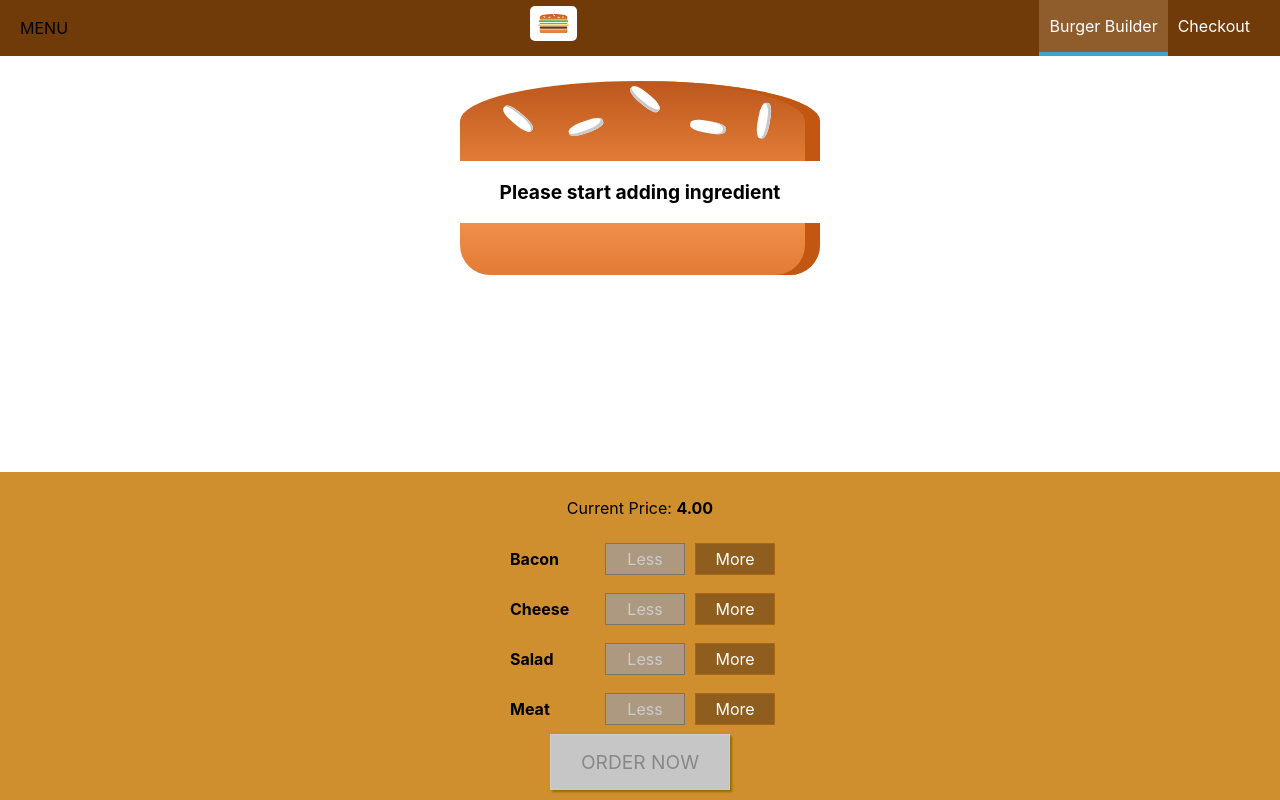
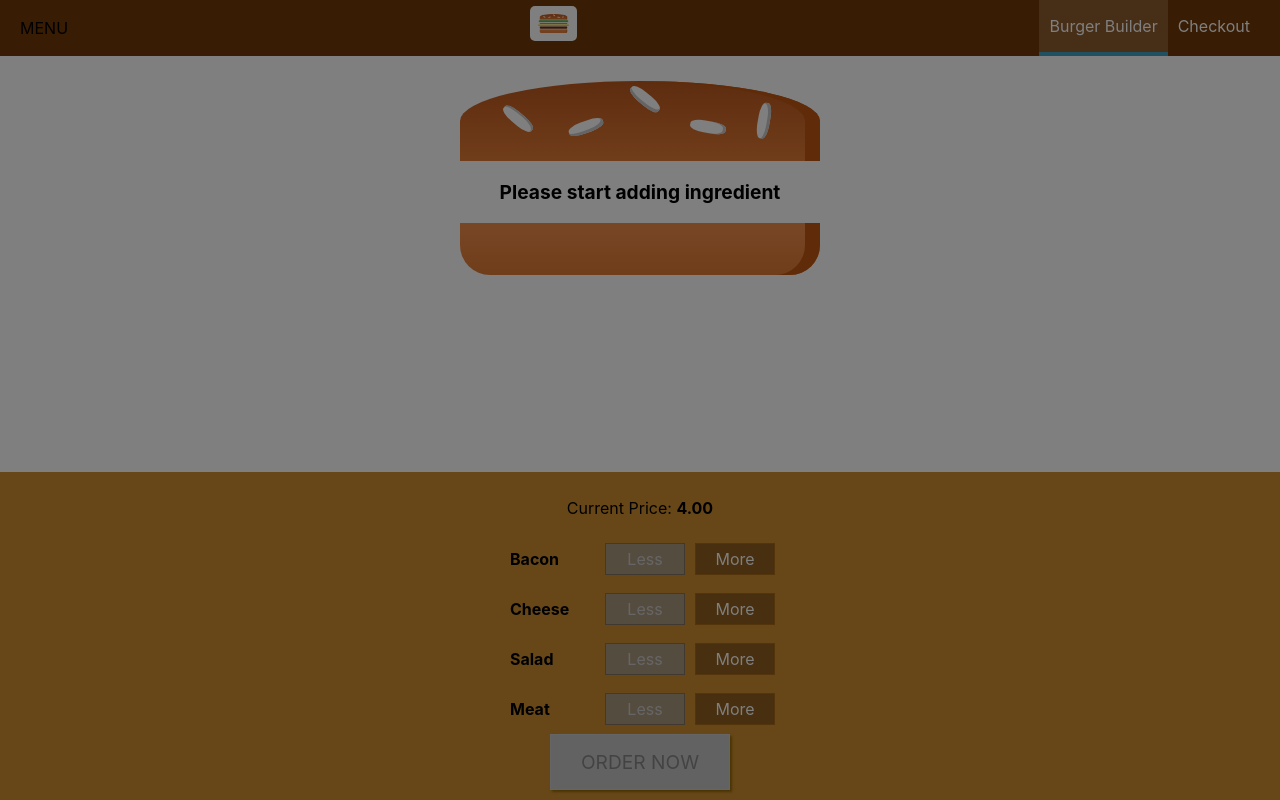
Before and after one commit to lununglee/BurgerBuilder, a React (Create React App) app: page / in a window 1280 px wide. Built offline with nearby package versions, Linux system fonts and the light colour scheme.

Commit message:
R28 - Reusing the Backdrop

```diff
--- a/src/components/Layout/Layout.js
+++ b/src/components/Layout/Layout.js
@@ -1,4 +1,4 @@
-import React from 'react';
+import React, { Component } from 'react';
 
 import styles from './Layout.module.css'
 
@@ -6,16 +6,29 @@ import Aux from '../../hoc/Aux'
 import Toolbar from '../Navigation/Toolbar/Toolbar'
 import SideDrawer from '../Navigation/SideDrawer/SideDrawer'
 
-const layout = (props) => {
+class Layout extends Component {
+
+	state = {
+		showSideDrawer: true
+	}
+
+	sideDrawerCloseHandler = () => {
+		this.setState({showSideDrawer: false})
+	}
+
+	render () {
 		return (
 			<Aux>
 				<Toolbar />
-			<SideDrawer />
+				<SideDrawer
+					open={this.state.showSideDrawer}
+					close={this.sideDrawerCloseHandler}/>
 				<main className={styles.Content}>
-				{props.children}
+					{this.props.children}
 				</main>
 			</Aux>
 		)
 	}
+}
 
-export default layout
+export default Layout
--- a/src/components/Navigation/SideDrawer/SideDrawer.js
+++ b/src/components/Navigation/SideDrawer/SideDrawer.js
@@ -2,12 +2,20 @@ import React from 'react'
 
 import styles from './SideDrawer.module.css'
 
+import Aux from '../../../hoc/Aux'
 import Logo from '../../Logo/Logo'
 import NavigationItems from '../NavigationItems/NavigationItems'
+import Backdrop from '../../UI/Backdrop/Backdrop'
 
-const sideDrawer = () => {
+const sideDrawer = (props) => {
+	let attachedStyles = [styles.SideDrawer, styles.Close]
+	if (props.open) {
+		attachedStyles = [styles.SideDrawer, styles.Open]
+	}
 	return (
-		<div className={styles.SideDrawer}>
+		<Aux>
+			<Backdrop show={props.open} click={props.close}/>
+			<div className={attachedStyles.join(' ')}>
 				<div className={styles.Logo}>
 					<Logo />
 				</div>
@@ -15,6 +23,7 @@ const sideDrawer = () => {
 					<NavigationItems />
 				</nav>
 			</div>
+		</Aux>
 	)
 }
 
```
Lines whose indentation alone changed are shown as unchanged.
